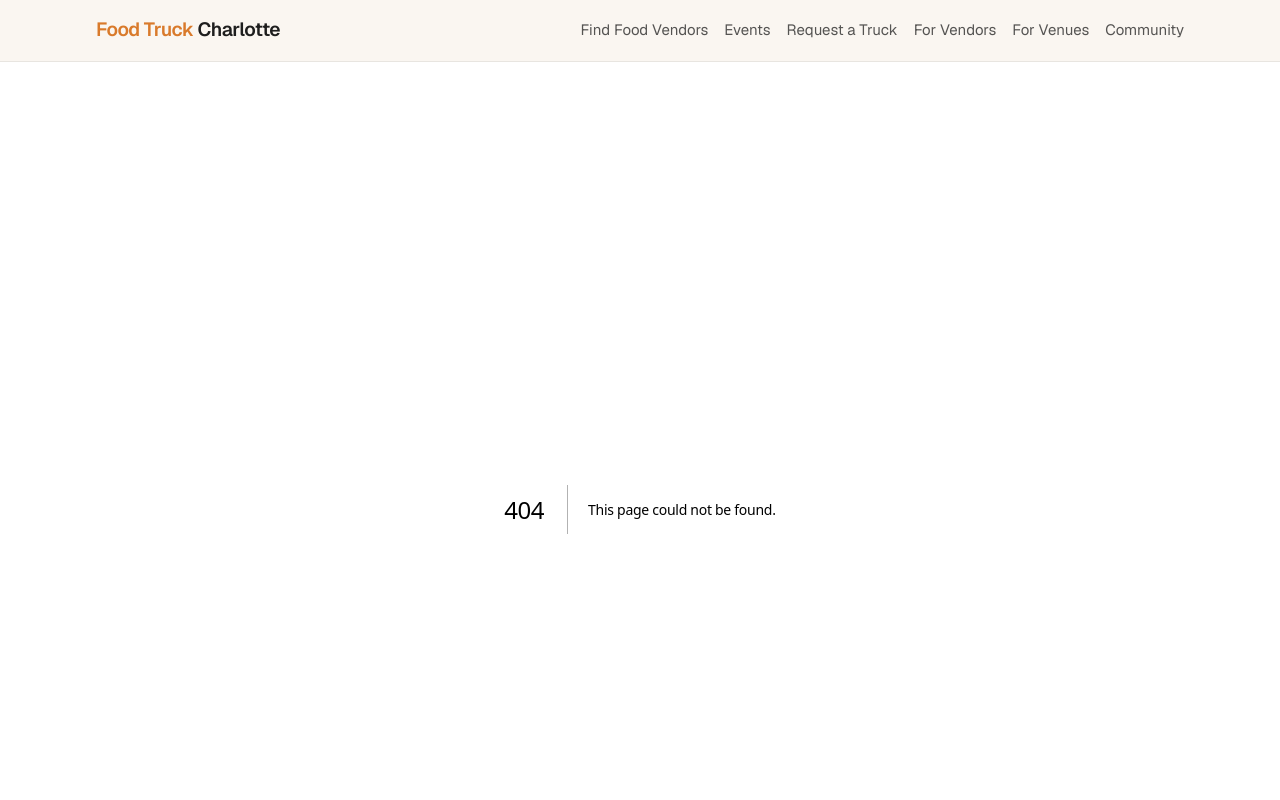
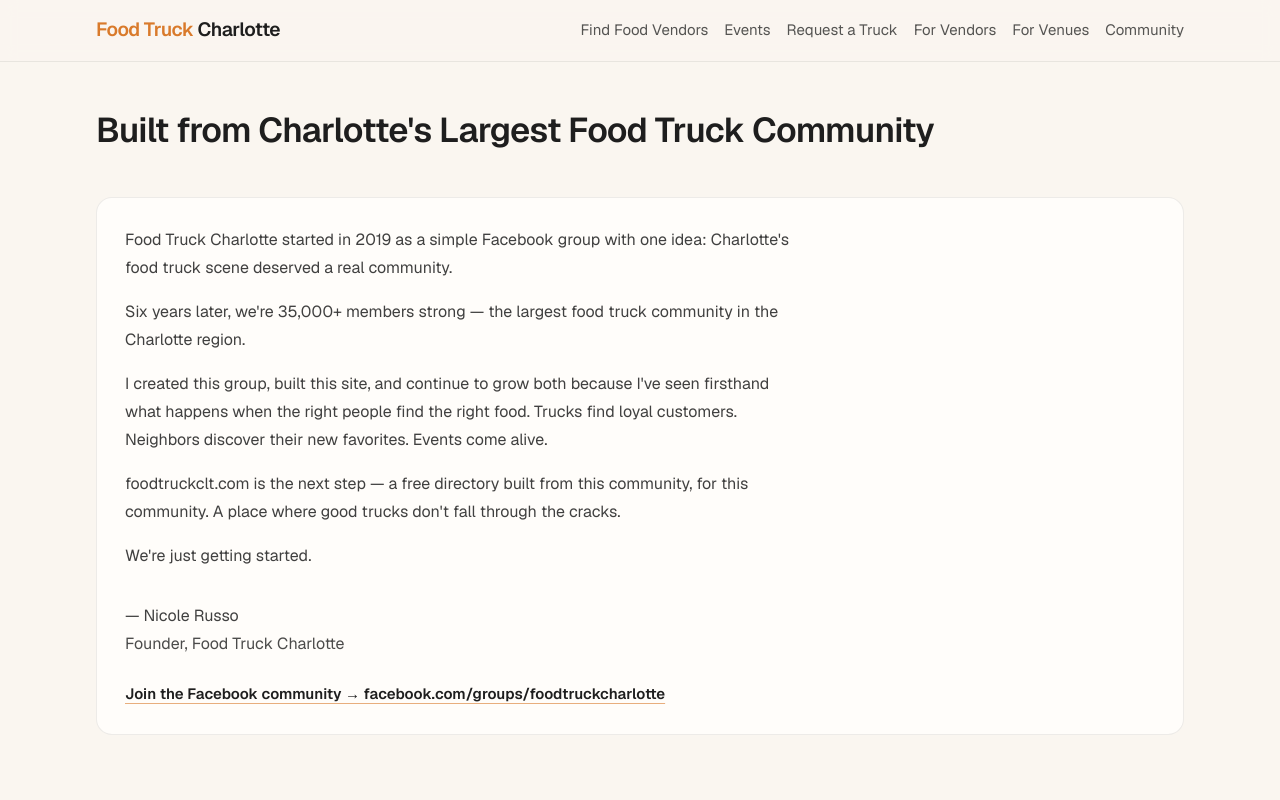
Before and after one commit to russoinncovations/food-truck-charlotte, a Next.js app: page /about in a window 1280 px wide. Before the commit this address had no page. Shown: the top 800 px of the page. Built offline with nearby package versions, Linux system fonts and the light colour scheme.

Commit message:
add about page content

```diff
--- /dev/null
+++ b/app/about/page.tsx
@@ -0,0 +1,50 @@
+import type { Metadata } from "next";
+import { SectionHeader } from "@/components/section-header";
+import { site } from "@/lib/site";
+
+export const metadata: Metadata = {
+  title: "Built from Charlotte's Largest Food Truck Community",
+  description:
+    "Food Truck Charlotte began in 2019 as a Facebook group and grew into the region's largest food truck community — now a free directory at foodtruckclt.com.",
+};
+
+export default function AboutPage() {
+  return (
+    <div className="space-y-10 md:space-y-12">
+      <SectionHeader title="Built from Charlotte's Largest Food Truck Community" />
+
+      <section className="rounded-2xl border border-[#1E1E1E]/8 bg-[#fffdfa] p-6 md:p-7">
+        <div className="max-w-2xl space-y-4 text-base leading-7 text-[#1E1E1E]/85">
+          <p>
+            {`Food Truck Charlotte started in 2019 as a simple Facebook group with one idea: Charlotte's food truck scene deserved a real community.`}
+          </p>
+          <p>
+            {`Six years later, we're 35,000+ members strong — the largest food truck community in the Charlotte region.`}
+          </p>
+          <p>
+            {`I created this group, built this site, and continue to grow both because I've seen firsthand what happens when the right people find the right food. Trucks find loyal customers. Neighbors discover their new favorites. Events come alive.`}
+          </p>
+          <p>
+            {`foodtruckclt.com is the next step — a free directory built from this community, for this community. A place where good trucks don't fall through the cracks.`}
+          </p>
+          <p>{`We're just getting started.`}</p>
+        </div>
+        <p className="mt-8 text-base leading-7 text-[#1E1E1E]/85">
+          — Nicole Russo
+          <br />
+          <span className="text-[#1E1E1E]/80">Founder, Food Truck Charlotte</span>
+        </p>
+        <p className="mt-6">
+          <a
+            href={site.facebookGroupUrl}
+            target="_blank"
+            rel="noreferrer"
+            className="text-[15px] font-semibold text-[#1E1E1E] underline decoration-[#D97A2B]/60 underline-offset-4"
+          >
+            Join the Facebook community → facebook.com/groups/foodtruckcharlotte
+          </a>
+        </p>
+      </section>
+    </div>
+  );
+}
--- a/app/community/page.tsx
+++ b/app/community/page.tsx
@@ -1,54 +1,5 @@
-import type { Metadata } from "next";
-import { CtaButton } from "@/components/cta-button";
-import { SectionHeader } from "@/components/section-header";
-import { site } from "@/lib/site";
-
-export const metadata: Metadata = {
-  title: "Charlotte Food Truck Community",
-  description:
-    "Join the Food Truck Charlotte community on Facebook and Instagram for local updates, event announcements, and trusted recommendations.",
-};
+import { redirect } from "next/navigation";
 
 export default function CommunityPage() {
-  return (
-    <div className="space-y-10 md:space-y-12">
-      <SectionHeader
-        eyebrow="Community"
-        title="Stay Connected to Charlotte’s Food Truck Scene"
-        description="Follow along for local truck updates, upcoming events, and practical recommendations from people who know Charlotte."
-      />
-
-      <section className="rounded-2xl border border-[#1E1E1E]/8 bg-[#fffdfa] p-6 md:p-7">
-        <p className="mb-4 inline-flex rounded-full border border-[#D97A2B]/25 bg-[#fff4ea] px-3 py-1 text-[11px] font-semibold uppercase tracking-wide text-[#8f4f1c]">
-          Community-backed in Charlotte
-        </p>
-        <p className="max-w-2xl text-base leading-7 text-[#1E1E1E]/85">
-          Food Truck Charlotte grew from a large local Facebook group where neighbors share truck sightings, event tips,
-          and honest recommendations. This site brings that same community trust into a cleaner, easier experience.
-        </p>
-        <div className="mt-6 flex flex-wrap gap-3">
-          <a href={site.facebookGroupUrl} target="_blank" rel="noreferrer">
-            <span className="inline-flex rounded-full bg-[#D97A2B] px-6 py-3 text-sm font-semibold text-white hover:bg-[#c76e25]">
-              Join the Facebook Group
-            </span>
-          </a>
-          <a href={site.instagramUrl} target="_blank" rel="noreferrer">
-            <span className="inline-flex rounded-full border border-[#1E1E1E]/25 px-6 py-3 text-sm font-semibold text-[#1E1E1E] hover:bg-[#1E1E1E]/5">
-              Follow on Instagram
-            </span>
-          </a>
-        </div>
-      </section>
-
-      <section className="rounded-2xl border border-[#1E1E1E]/8 bg-[#fffdfa] p-6 md:p-7">
-        <h2 className="text-[1.35rem] font-semibold leading-tight text-[#1E1E1E]">Start Exploring Charlotte Trucks</h2>
-        <p className="mt-2 text-[15px] leading-7 text-[#1E1E1E]/80">
-          Browse trucks, check upcoming events, and keep this as your go-to local guide.
-        </p>
-        <div className="mt-4">
-          <CtaButton href="/find-food-trucks">Find Food Trucks</CtaButton>
-        </div>
-      </section>
-    </div>
-  );
+  redirect("/about");
 }
--- a/app/page.tsx
+++ b/app/page.tsx
@@ -120,7 +120,7 @@
           description="Food Truck Charlotte grew from one of the city&apos;s largest food truck Facebook communities. That foundation gives this brand stronger local relationships, better ground-level awareness, and real trust."
         />
         <div className="mt-5">
-          <CtaButton href="/community" variant="secondary">
+          <CtaButton href="/about" variant="secondary">
             Join the Community
           </CtaButton>
         </div>
--- a/app/sitemap.ts
+++ b/app/sitemap.ts
@@ -10,7 +10,7 @@
     "/book-a-truck",
     "/for-trucks",
     "/for-venues",
-    "/community",
+    "/about",
   ];
 
   const staticEntries = staticRoutes.map((route) => ({
--- a/app/trucks/[slug]/page.tsx
+++ b/app/trucks/[slug]/page.tsx
@@ -49,7 +49,7 @@
             Book This Truck
           </Link>
           <Link
-            href="/community"
+            href="/about"
             className="inline-flex rounded-full border border-[#1E1E1E]/25 px-6 py-3 text-sm font-semibold text-[#1E1E1E] hover:bg-[#1E1E1E]/5"
           >
             Join the Community
--- a/components/footer.tsx
+++ b/components/footer.tsx
@@ -14,7 +14,7 @@
           </p>
         </div>
         <div className="grid grid-cols-2 gap-4 text-[15px]">
-          <Link href="/community" className="text-[#1E1E1E]/75 hover:text-[#1E1E1E]">
+          <Link href="/about" className="text-[#1E1E1E]/75 hover:text-[#1E1E1E]">
             About
           </Link>
           <Link href="/book-a-truck" className="text-[#1E1E1E]/75 hover:text-[#1E1E1E]">
--- a/components/navbar.tsx
+++ b/components/navbar.tsx
@@ -6,7 +6,7 @@
   { href: "/book-a-truck", label: "Request a Truck" },
   { href: "/for-trucks", label: "For Vendors" },
   { href: "/for-venues", label: "For Venues" },
-  { href: "/community", label: "Community" },
+  { href: "/about", label: "Community" },
 ];
 
 export function Navbar() {
```
